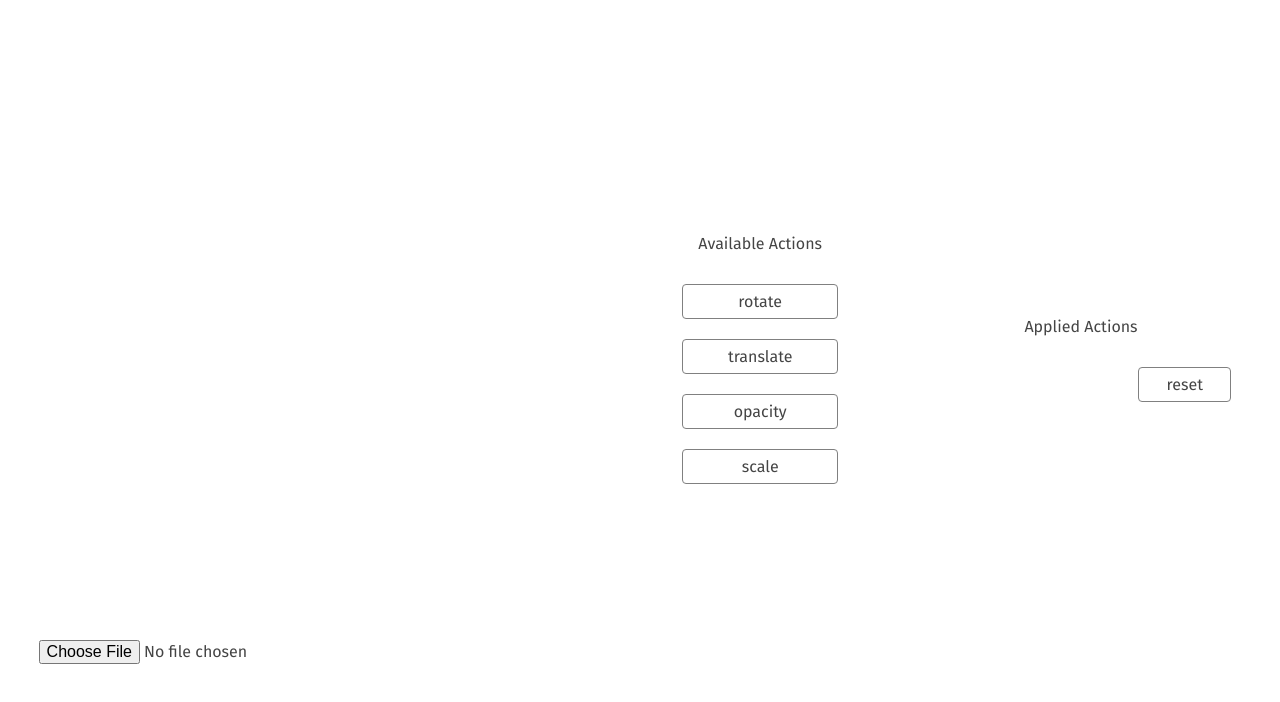
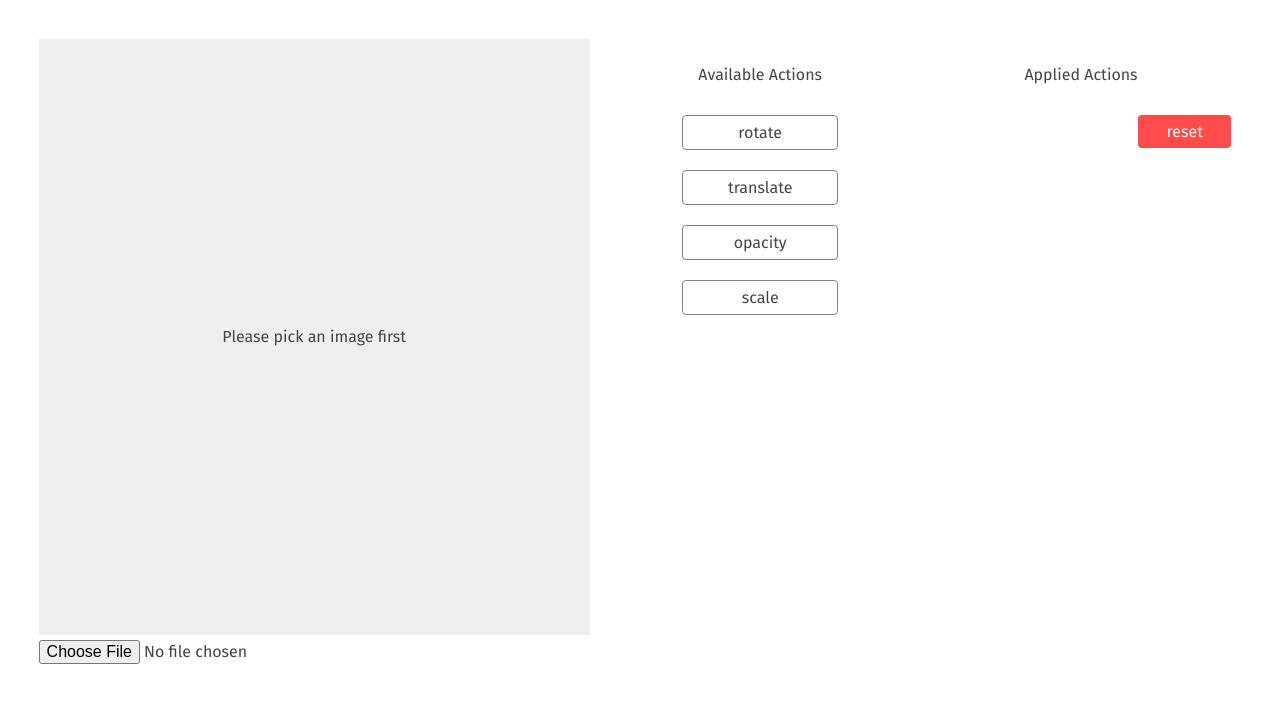
Before and after one commit to nabn/imagetransforms, a React (Create React App) app: page / in a window 1280 px wide. Shown: the top 702 px of the page. Built offline with nearby package versions, Linux system fonts and the light colour scheme.

Commit message:
Add ease transition and a default background if no image

```diff
--- a/src/App.css
+++ b/src/App.css
@@ -1,6 +1,7 @@
 * {
   font-family: 'Fira Sans';
   color: #444;
+  transition: all 0.5s ease;
 }
 
 .App {
@@ -59,7 +60,7 @@ button {
   margin: 5px;
   display: flex;
   color: darkgray;
-  align-items: center;
+  align-items: flex-start;
 }
 
 .flex-actions {
@@ -80,6 +81,11 @@ button {
 .action-button.reset {
   align-self: flex-end;
   width: 30%;
+  background: red;
+  opacity: 0.7;
+  color: white;
+  border: none;
+  padding: auto 10px;
 }
 
 h4 {
--- a/src/Components/ImageContainer.js
+++ b/src/Components/ImageContainer.js
@@ -2,12 +2,17 @@ import React from 'react'
 
 const ImageContainer = ({ handleFileChange, src, transforms, classNameSuffixes }) => (
   <div className='image-container'>
-    <div className='image-wrapper'>
-      <img
-        src={src}
-        role='presentation'
-        style={{ transform: transforms.join(' ') }}
-        className={'picked-image ' + classNameSuffixes.join(' ')}/>
+    <div
+      className='image-wrapper'
+      style={!src ? {background: '#eee'} : {}}>
+      {src
+        ? <img
+            src={src}
+            role='presentation'
+            style={{ transform: transforms.join(' ') }}
+            className={'picked-image ' + classNameSuffixes.join(' ')}/>
+        : 'Please pick an image first'
+      }
     </div>
     <input
       onChange={handleFileChange}
```
